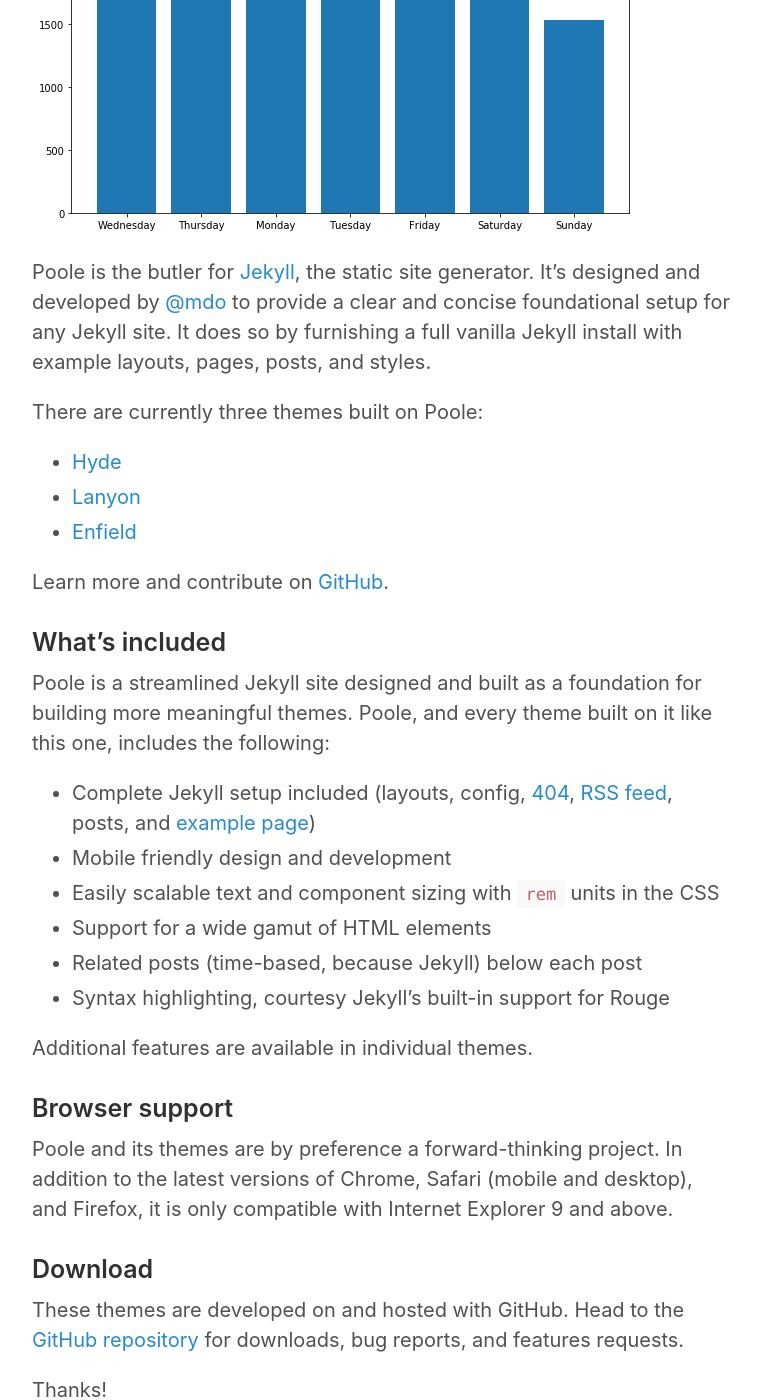
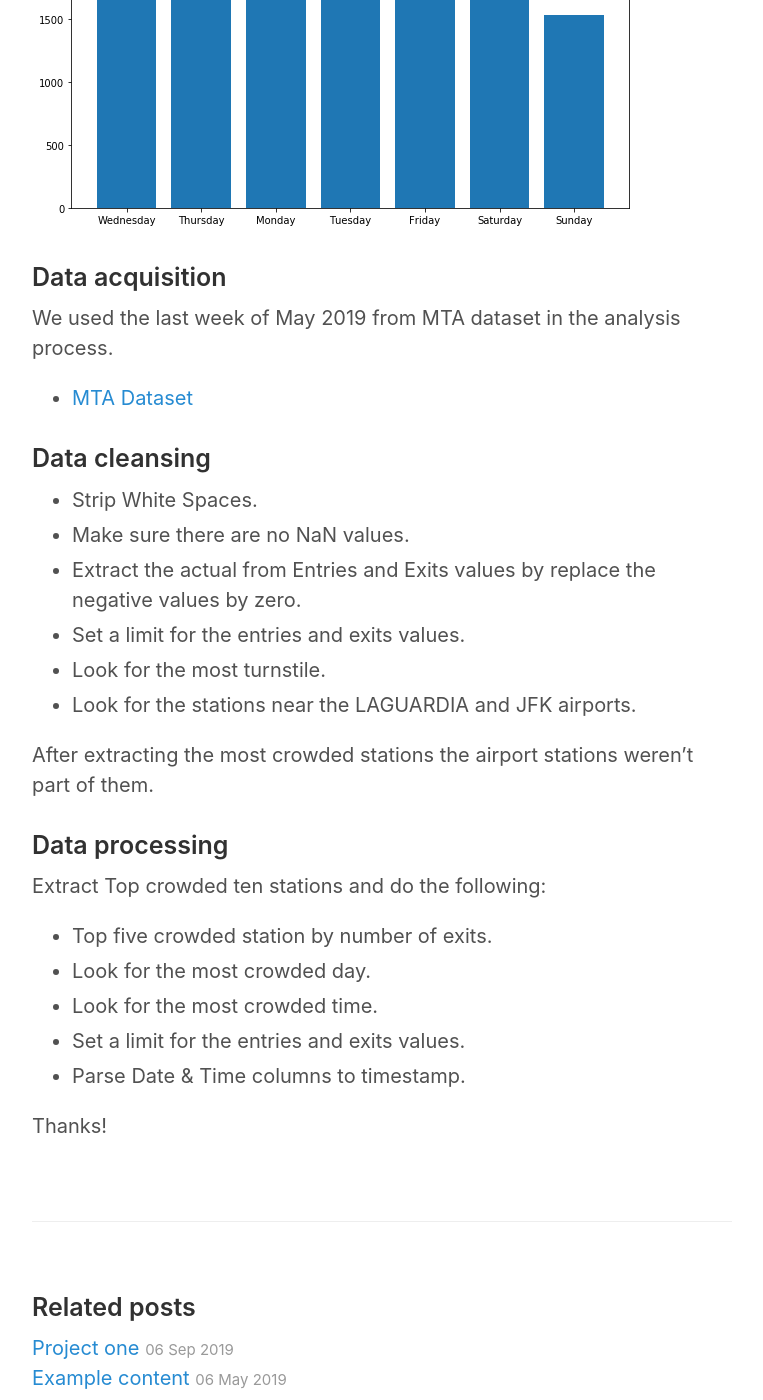
Before and after one commit to Daliait96/Daliait96.github.io, a Jekyll site: the page built from _posts/2019-06-06-introduction.md, in a window 1280 px wide and 1400 px high, scrolled down 798 px. Shown: the whole window, without its empty margins (258-1021 px from the left). Built offline with Jekyll 4.4.1, drawn with Linux system fonts in a browser that asks for light colours; some of the changed text lies outside the part shown.

Commit message:
Changes8

```diff
--- a/_posts/2019-06-06-introduction.md
+++ b/_posts/2019-06-06-introduction.md
@@ -1,43 +1,44 @@
 ---
 layout: post
-title: Introduction
+title: Work Stages
 ---
 
-*The Strange Case of Dr. Jekyll and Mr. Hyde* tells the story of a lawyer investigating the connection of two persons, Dr. Henry Jekyll and Mr. Edward Hyde. Chief among the novel's supporting cast is a man by the name of Mr. Poole, Dr. Jekyll's loyal butler.
-
+* Data acquisition.
+* Data cleansing.
+* Data processing.
+* Data visualization.
 -----
 
 ![Image test]({{ site.url }}/images/dayofweek_outflow.png)
 
-Poole is the butler for [Jekyll](http://jekyllrb.com), the static site generator. It's designed and developed by [@mdo](https://twitter.com/mdo) to provide a clear and concise foundational setup for any Jekyll site. It does so by furnishing a full vanilla Jekyll install with example layouts, pages, posts, and styles.
 
-There are currently three themes built on Poole:
+### Data acquisition
 
-* [Hyde](http://hyde.getpoole.com)
-* [Lanyon](http://lanyon.getpoole.com)
-* [Enfield](http://enfield.getpoole.com)
+We used the last week of May 2019 from MTA dataset in the analysis process.
 
-Learn more and contribute on [GitHub]({{ site.github.repo }}).
+* [MTA Dataset](http://web.mta.info/developers/turnstile.html)
 
-### What's included
 
-Poole is a streamlined Jekyll site designed and built as a foundation for building more meaningful themes. Poole, and every theme built on it like this one, includes the following:
+### Data cleansing
 
-* Complete Jekyll setup included (layouts, config, [404]({{ site.baseurl }}/404.html), [RSS feed]({{ site.baseurl }}/atom.xml), posts, and [example page]({{ site.baseurl }}/about))
-* Mobile friendly design and development
-* Easily scalable text and component sizing with `rem` units in the CSS
-* Support for a wide gamut of HTML elements
-* Related posts (time-based, because Jekyll) below each post
-* Syntax highlighting, courtesy Jekyll's built-in support for Rouge
+* Strip White Spaces.
+* Make sure there are no NaN values.
+* Extract the actual from Entries and Exits values by replace the negative values by zero.
+* Set a limit for the entries and exits values.
+* Look for the most turnstile.
+* Look for the stations near the LAGUARDIA and JFK airports.
 
-Additional features are available in individual themes.
+After extracting the most crowded stations the airport stations weren’t part of them.
 
-### Browser support
+### Data processing
 
-Poole and its themes are by preference a forward-thinking project. In addition to the latest versions of Chrome, Safari (mobile and desktop), and Firefox, it is only compatible with Internet Explorer 9 and above.
+Extract Top crowded ten stations and do the following:
 
-### Download
+* Top five crowded station by number of exits.
+* Look for the most crowded day.
+* Look for the most crowded time.
+* Set a limit for the entries and exits values.
+* Parse Date & Time columns to timestamp.
 
-These themes are developed on and hosted with GitHub. Head to the [GitHub repository]({{ site.github.repo }}) for downloads, bug reports, and features requests.
 
 Thanks!
```
Also changed, not shown: _posts/2019-09-06-Testing-Local-Images.md (+2 -2 lines).
